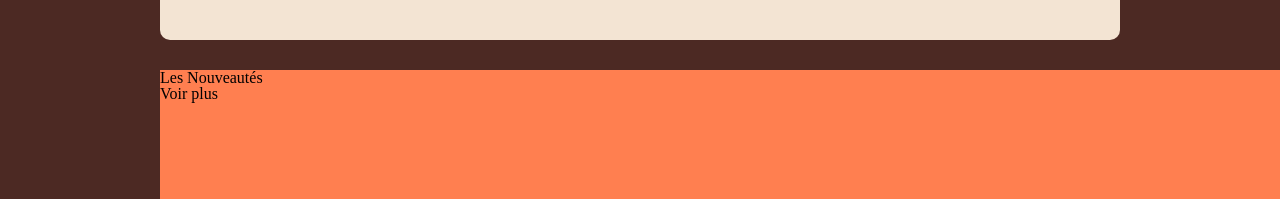
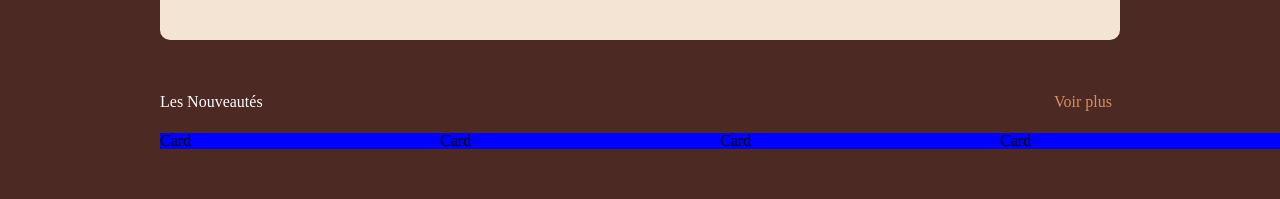
Before and after one commit to Lugitou/saintcourtois, a React (Create React App) app: page / in a window 1280 px wide. Shown: the part 530-729 px from the top of the page. Built offline with nearby package versions, Linux system fonts and the light colour scheme.

Commit message:
product layout done

```diff
--- a/src/Products/Card/Card.scss
+++ b/src/Products/Card/Card.scss
@@ -0,0 +1,4 @@
+.Card {
+  width: 400px;
+  background: blue;
+}
--- a/src/Products/Card/Card.tsx
+++ b/src/Products/Card/Card.tsx
@@ -1,7 +1,10 @@
 import "./Card.scss";
 
-function Card() {
-	  return <div>Card</div>;
+function Card(props: any) {
+
+	const product = props.product;
+
+	  return <div className={"Card"}>Card</div>;
 }
 
 export default Card;
--- a/src/Products/Products.scss
+++ b/src/Products/Products.scss
@@ -3,9 +3,28 @@ section {
   background: #4C2923;
 
   .Products {
-    background: coral;
     width: 87.5%;
     height: 90%;
     margin-left: 12.5%;
+
+    .productHead {
+      width: 85%;
+      height: 20%;
+      display: flex;
+      align-items: center;
+      justify-content: space-between;
+
+      h3 {
+        color: white;
+      }
+
+      span {
+        color: #D98E63;
+      }
+    }
+
+    .productList {
+      display: flex;
+    }
   }
 }
--- a/src/Products/Products.tsx
+++ b/src/Products/Products.tsx
@@ -1,5 +1,47 @@
 import "./Products.scss";
+import {useState} from "react";
+import Card from "./Card";
 function Products() {
+
+    const [products, setProducts] = useState([
+        {
+            id: 0,
+            name: "Sweetshirt Louis Vuitton",
+            seller: "",
+            expert: true,
+            price: 800,
+            basePrice: 950,
+            like: 125
+        },
+        {
+            id: 1,
+            name: "",
+            seller: "",
+            expert: false,
+            price: null,
+            basePrice: null,
+            like: null
+        },
+        {
+            id: 1,
+            name: "",
+            seller: "",
+            expert: false,
+            price: null,
+            basePrice: null,
+            like: null
+        },
+        {
+            id: 1,
+            name: "",
+            seller: "",
+            expert: false,
+            price: null,
+            basePrice: null,
+            like: null
+        }
+    ]);
+
     return (
         <section>
             <div className={"Products"}>
@@ -7,7 +49,15 @@ function Products() {
                     <h3>Les Nouveautés</h3>
                     <span>Voir plus</span>
                 </div>
-
+                <div className={"productList"}>
+                    {
+                        products.map((item) => {
+                            return (
+                                <Card product={item} />
+                            )
+                        })
+                    }
+                </div>
             </div>
         </section>
     );
```
Lines whose indentation alone changed are shown as unchanged.
